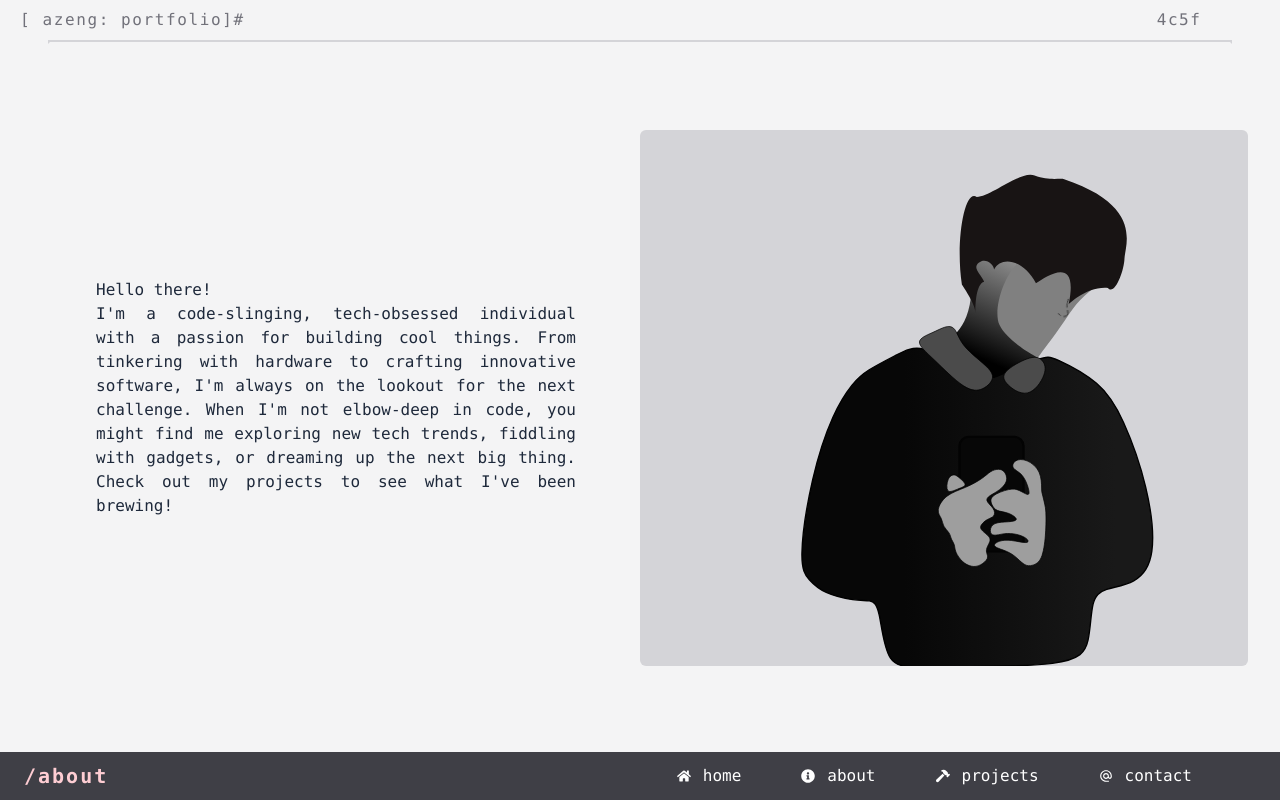
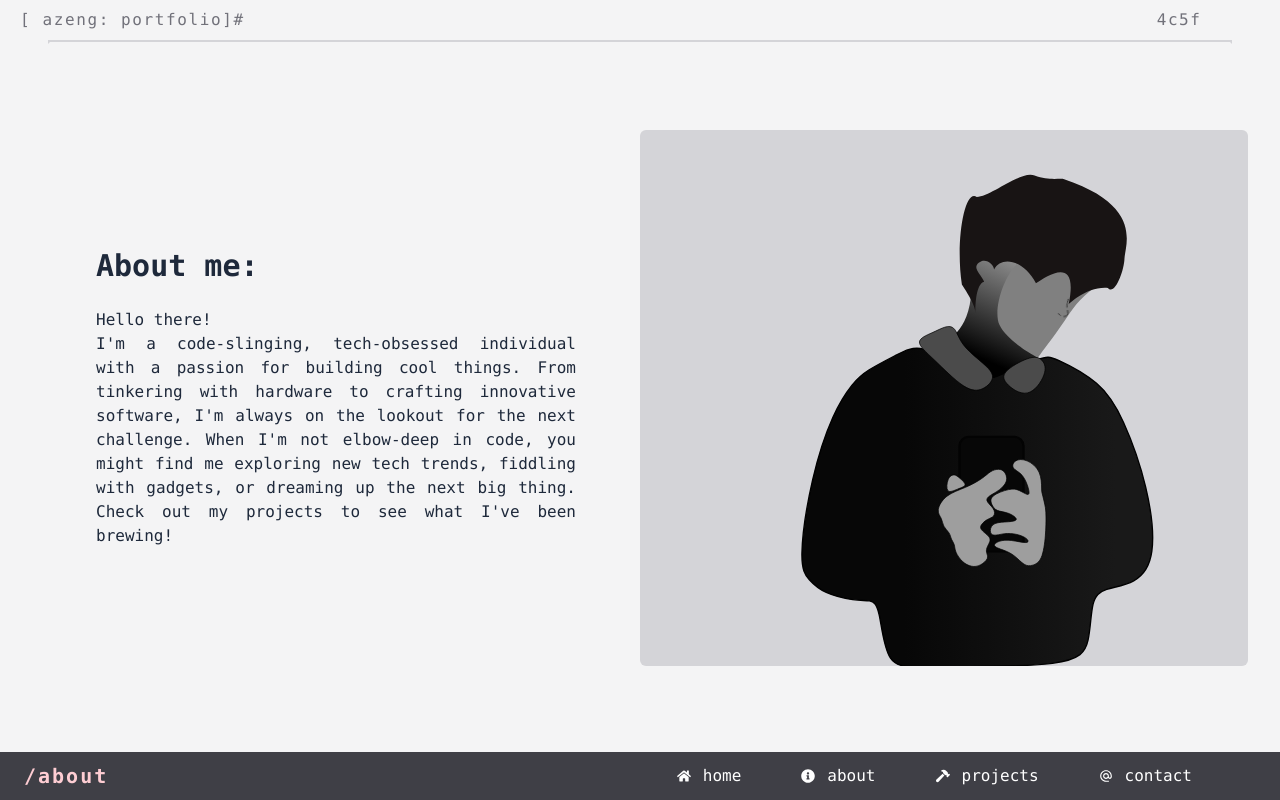
Before and after one commit to aditsharma03/portfolio, a React (Vite) app: page /#/about in a window 1280 px wide. Built offline with nearby package versions, Linux system fonts and the light colour scheme.

Commit message:
fix: about heading

```diff
--- a/src/components/About/index.tsx
+++ b/src/components/About/index.tsx
@@ -8,6 +8,12 @@ const About = () => {
     return  <div className="p-8 h-full w-full flex items-center max-sm:flex-col overflow-auto">
 
                 <div className="text-justify text-slate-800 p-4 pb-8 md:p-16 md:w-1/2 ">
+
+                <h2 className="text-3xl font-bold">About me:</h2>
+
+                <br />
+
+
                     {greeting}
                     <br />
                     {about}
```
